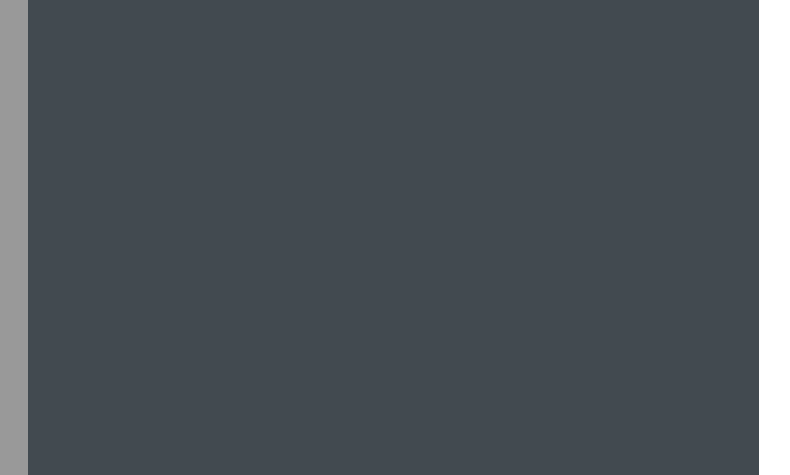
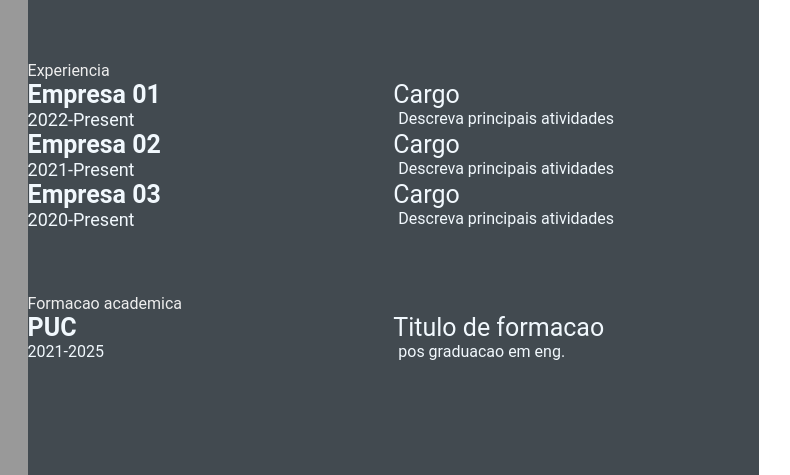
Before and after one commit to pedroohm/pedroohm.github.io, a plain HTML site: page index.html in a window 1280 px wide. Shown: the part 191-666 px from the top of the page, 393-1183 px from the left. Drawn offline with Linux system fonts and the light colour scheme.

Commit message:
dias 3 e 4 (#3)

```diff
--- a/index.html
+++ b/index.html
@@ -52,6 +52,54 @@
                     </p>
                 </section>
             </div>
+            <section class="experience gap">
+                <div class="right-title">Experiencia</div>
+                <div class="experience-contents">
+                    <div class="exp-left">
+                        <p class="exp-company-name">Empresa 01</p>
+                        <p class="exp-time-period">2022-Present</p>
+                    </div>
+                    <div class="exp-right">
+                        <p class="exp-position">Cargo</p>
+                        <p class="exp-desc">
+                            Descreva principais atividades
+                        </p>
+                    </div>
+                    <div class="exp-left">
+                        <p class="exp-company-name">Empresa 02</p>
+                        <p class="exp-time-period">2021-Present</p>
+                    </div>
+                    <div class="exp-right">
+                        <p class="exp-position">Cargo</p>
+                        <p class="exp-desc">
+                            Descreva principais atividades
+                        </p>
+                    </div>
+                    <div class="exp-left">
+                        <p class="exp-company-name">Empresa 03</p>
+                        <p class="exp-time-period">2020-Present</p>
+                    </div>
+                    <div class="exp-right">
+                        <p class="exp-position">Cargo</p>
+                        <p class="exp-desc">
+                            Descreva principais atividades
+                        </p>
+                    </div>
+                </div>
+            </section>
+            <section class="education gap">
+                <div class="right-title">Formacao academica</div>
+                <div class="education-contents">
+                    <div class="education-left">
+                        <p class="education-school-name">PUC</p>
+                        <p class="education-time-period">2021-2025</p>
+                    </div>
+                    <div class="education-right">
+                        <p class="education-subject">Titulo de formacao</p>
+                        <p class="education-desc">pos graduacao em eng.</p>
+                    </div>
+                </div>
+            </section>
         </section>
     </main>
 
--- a/style.css
+++ b/style.css
@@ -101,3 +101,38 @@
     font-size: 18px;
     color: #eeeeee;
 }
+
+.experience-contents,
+.education-contents,
+.awards-contents {
+    display: grid;
+    grid-template-columns: repeat(2, 1fr);
+    padding-bottom: 2rem;
+    color: #F1F8FD;
+}
+
+.exp-company-name,
+.education-school-name,
+.awards-company-name {
+    font-size: 25px;
+    font-weight: bold;
+}
+
+.exp-time-period,
+.educationp-time-period,
+.awards-time-period {
+    font-size: 18px;
+}
+
+.exp-position,
+.education-subject,
+.awards-name {
+    font-size: 25px;
+}
+
+.exp-desc,
+.education-desc,
+.awards-desc {
+    font-size: 16px;
+    padding-left: 5px;
+}
```
